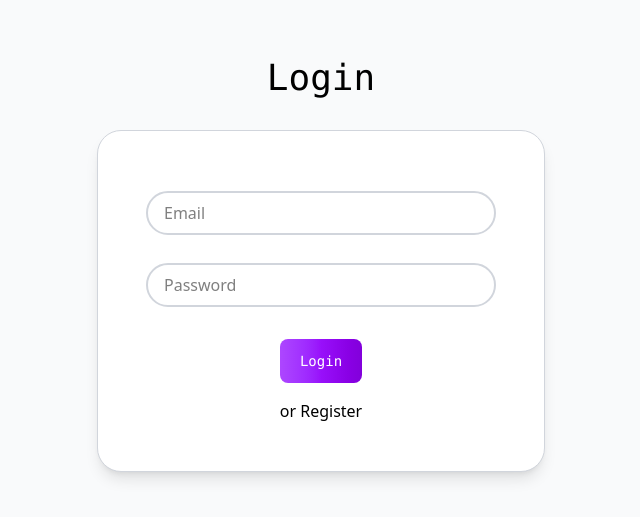
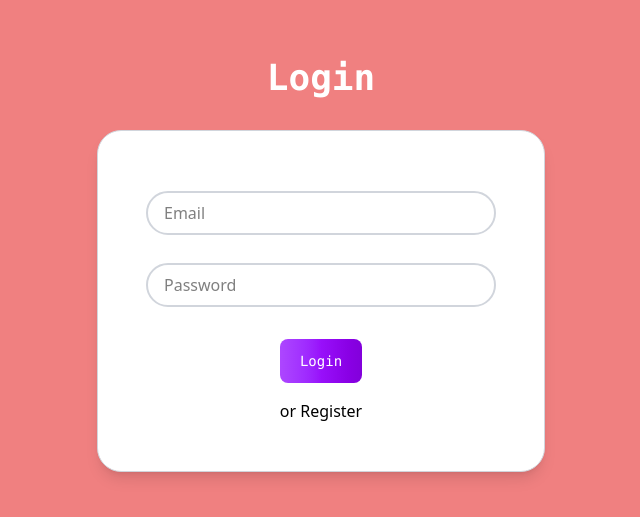
Before and after one commit to digantaa/Event-Management-System-, a React (Vite) app in the folder frontend/: page /login in a window 1280 px wide. Shown: the part 135-652 px from the top of the page, without its empty margins (319-959 px from the left). Built offline with nearby package versions, Linux system fonts and the light colour scheme.

Commit message:
fixing a major bug

```diff
--- a/frontend/src/components/Events.jsx
+++ b/frontend/src/components/Events.jsx
@@ -99,7 +99,7 @@ const EventManagement = () => {
   );
 
   return (
-    <div className="min-h-screen bg-gradient-to-br from-slate-50 via-blue-50 to-slate-100 p-8">
+    <div style={{backgroundColor:'#F08080'}} className="min-h-screen bg-gradient-to-br from-slate-50 via-blue-50 to-slate-100 p-8">
       <div className="max-w-7xl mx-auto">
         {/* Header */}
         <div className="mb-8 flex flex-col items-center text-center">
--- a/frontend/src/pages/Login.jsx
+++ b/frontend/src/pages/Login.jsx
@@ -26,8 +26,8 @@ function Login() {
 
     return (
         <>
-            <section className="register min-h-screen flex flex-col justify-center items-center bg-gray-50">
-                <h1 className='font-mono text-4xl text-center mb-8'>Login</h1>
+            <section style={{backgroundColor:'#F08080'}} className="register min-h-screen flex flex-col justify-center items-center bg-gray-50">
+                <h1 className='text-white font-semibold font-mono text-4xl text-center mb-8'>Login</h1>
                 <div className='flex items-center justify-center w-full'>
                     <form
                         className='flex flex-col items-center gap-4 border border-gray-300 shadow-lg rounded-3xl p-12 w-full max-w-md bg-white'
--- a/frontend/src/pages/Register.jsx
+++ b/frontend/src/pages/Register.jsx
@@ -29,8 +29,8 @@ const handleSubmit = async (event) => {
 
   return (
     <>
-      <section className="register min-h-screen flex flex-col justify-center items-center bg-gray-50">
-        <h1 className='font-mono text-4xl text-center mb-8'>Registration</h1>
+      <section style={{backgroundColor:'#F08080'}} className=" register min-h-screen flex flex-col justify-center items-center bg-gray-50">
+        <h1 className='text-white font-semibold font-mono text-4xl text-center mb-8'>Registration</h1>
         <div className='flex items-center justify-center w-full '>
         <form
          className='flex flex-col items-center gap-4 border border-gray-300 shadow-lg rounded-3xl p-12 w-full max-w-md bg-white'
```
Also changed, not shown: 2 other files (tests, documents, lock files or other folders).
